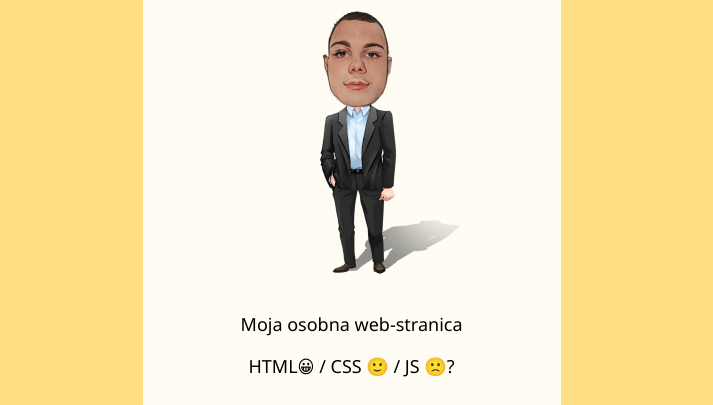
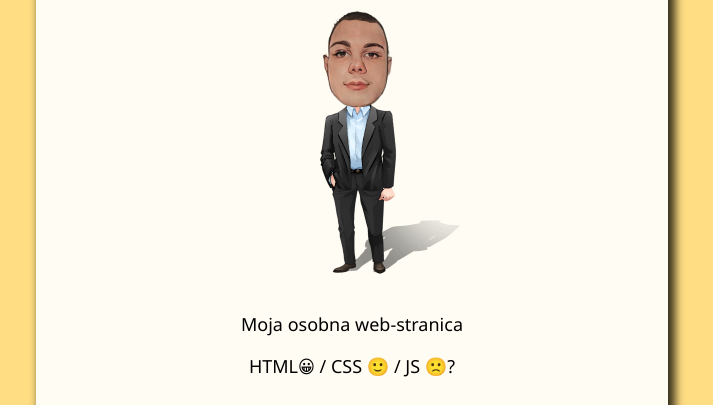
Before and after one commit to pavlovicantonio/pavlovicantonio.github.io, a plain HTML site: page index.html in a window 1280 px wide. Shown: the part 144-549 px from the top of the page, without its empty margins (288-1001 px from the left). Drawn offline with nearby package versions, Linux system fonts and the light colour scheme.

```diff
--- a/index.css
+++ b/index.css
@@ -3,12 +3,13 @@ body {
 }
 
 .container-1 {
-    width: 33%;
+    width: 50%;
     height: 600px;
     margin: auto;
     margin-top: 75px;
     background-color: #FEFCF3;
     border-radius: 30px;
+    box-shadow: 5px 5px 10px 2px rgba(0, 0, 0, .8);
 }
 
 .container-1 h1 {
```
